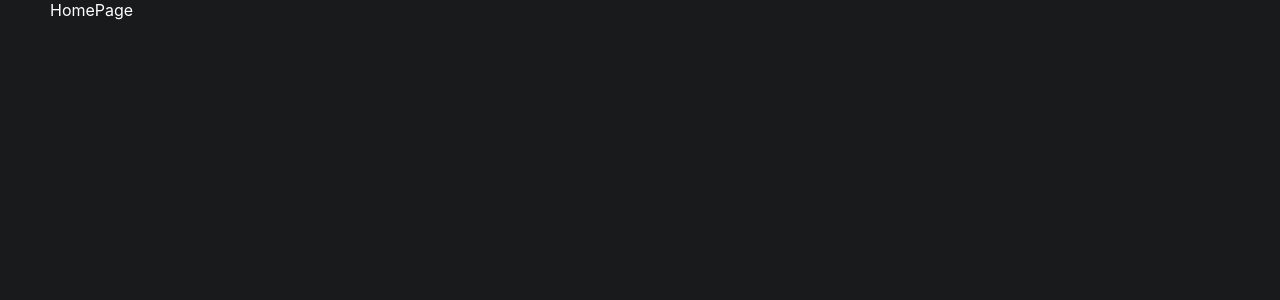
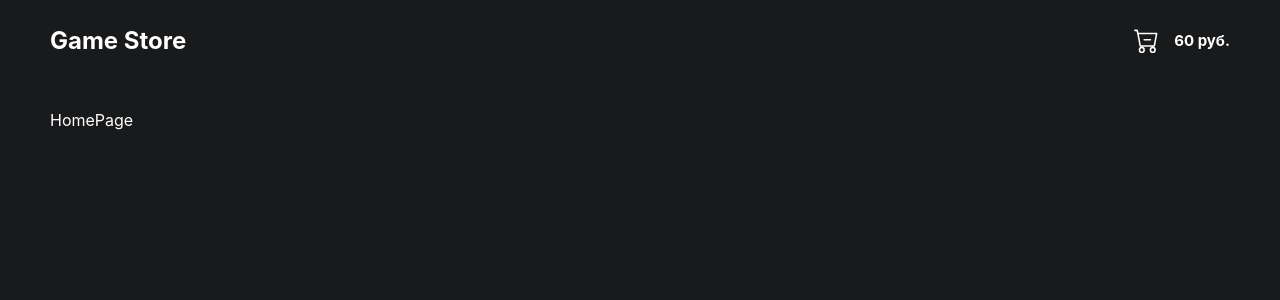
Before and after one commit to evlev777/react-game-store, a React (Create React App) app: page / in a window 1280 px wide. Shown: the top 300 px of the page. Built offline with nearby package versions, Linux system fonts and the light colour scheme.

Commit message:
add component header

```diff
--- a/package.json
+++ b/package.json
@@ -8,6 +8,7 @@
     "@testing-library/user-event": "^13.5.0",
     "react": "^18.1.0",
     "react-dom": "^18.1.0",
+    "react-icons": "^4.4.0",
     "react-router-dom": "^5.2.0",
     "react-scripts": "5.0.1",
     "web-vitals": "^2.1.4"
--- a/src/App.js
+++ b/src/App.js
@@ -6,12 +6,14 @@
   Link
 } from "react-router-dom";
 import {HomePage} from './pages/home-page'
+import {Header} from './components/header'
 
 
 function App() {
   return (
     <Router>
       <div className="App">
+        <Header />
         <Switch>
             <Route path="/">
               <HomePage />
--- /dev/null
+++ b/src/components/cart-block/cart-block.css
@@ -0,0 +1,16 @@
+.cart-block{
+    display: flex;
+    align-items: center;
+    position: relative;
+}
+
+.cart-block__total-price{
+    margin-left: 15px;
+    font-size: 15px;
+    font-weight: bold;
+}
+
+.cart-block__icon{
+    cursor: pointer;
+    position: relative;
+}
--- /dev/null
+++ b/src/components/cart-block/cart-block.js
@@ -0,0 +1,13 @@
+import React from "react";
+import{BsCartDash} from "react-icons/bs"
+import './cart-block.css'
+
+export const CartBlock = () =>{
+    return(
+        <div className="cart-block">
+            <BsCartDash size={25} className="cart-block__icon"/>
+            <span className="cart-block__total-price">60 руб.</span>
+        </div>
+
+    )
+}
--- /dev/null
+++ b/src/components/cart-block/index.js
@@ -0,0 +1 @@
+export * from './cart-block'
--- /dev/null
+++ b/src/components/header/header.css
@@ -0,0 +1,23 @@
+.header{
+    height: 80px;
+    display: flex;
+    align-items: center;
+    justify-content: space-between;
+    margin-bottom: 30px;
+}
+
+.wrapper{
+    display: flex;
+    flex-grow: 1;
+}
+
+.header__store-title{
+    color:white;
+    text-decoration: none;
+    font-size: 24px;
+    font-weight: bold;
+}
+
+.header__cart-btn-wrapper{
+    justify-content: flex-end;
+}
--- /dev/null
+++ b/src/components/header/header.js
@@ -0,0 +1,17 @@
+import React from "react";
+import { Link } from "react-router-dom";
+import {CartBlock} from '../cart-block'
+import './header.css';
+
+export const Header = () =>{
+    return(
+        <div className="header">
+            <div className="wrapper">
+                <Link to="/" className="header__store-title">Game Store</Link>
+            </div>
+            <div className="wrapper header__cart-btn-wrapper">
+                <CartBlock />
+            </div>
+        </div>
+    )
+}
--- /dev/null
+++ b/src/components/header/index.js
@@ -0,0 +1 @@
+export * from './header'
```
Also changed, not shown: 1 other file (tests, documents, lock files or other folders).
